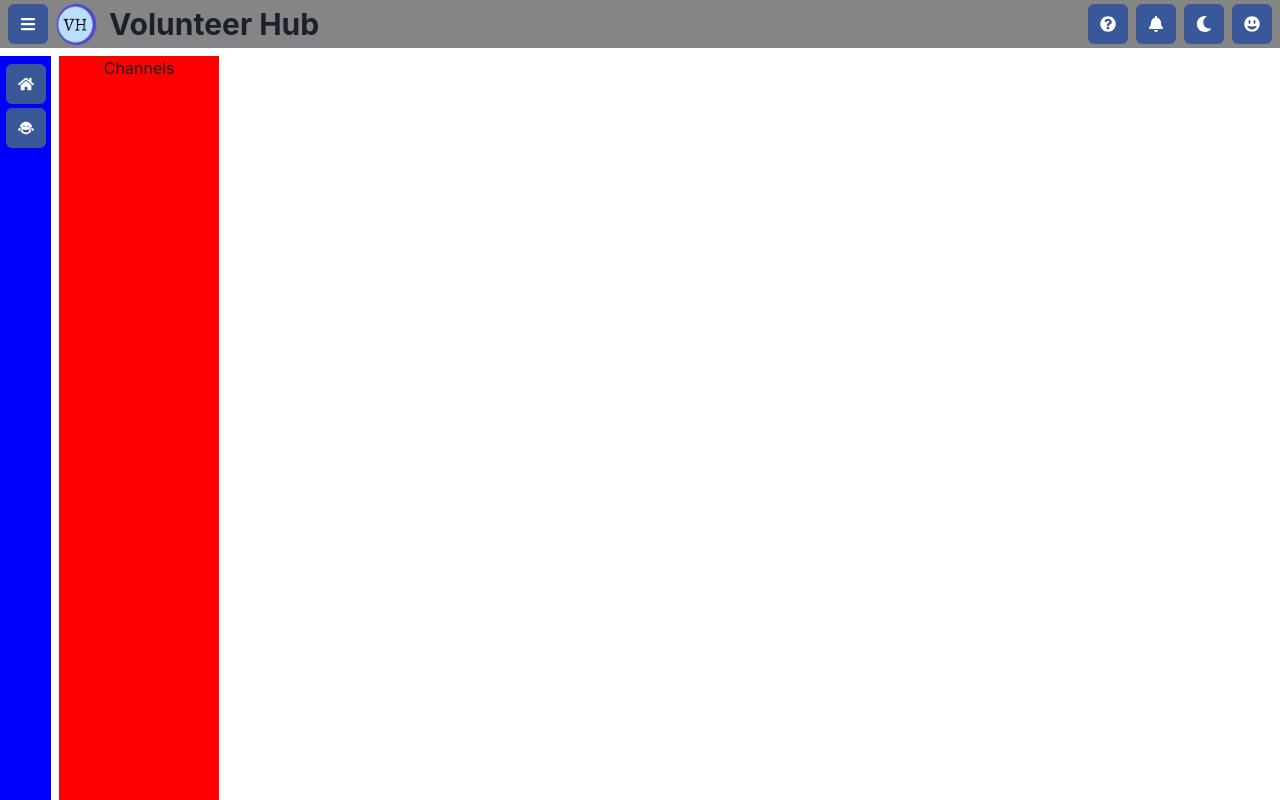
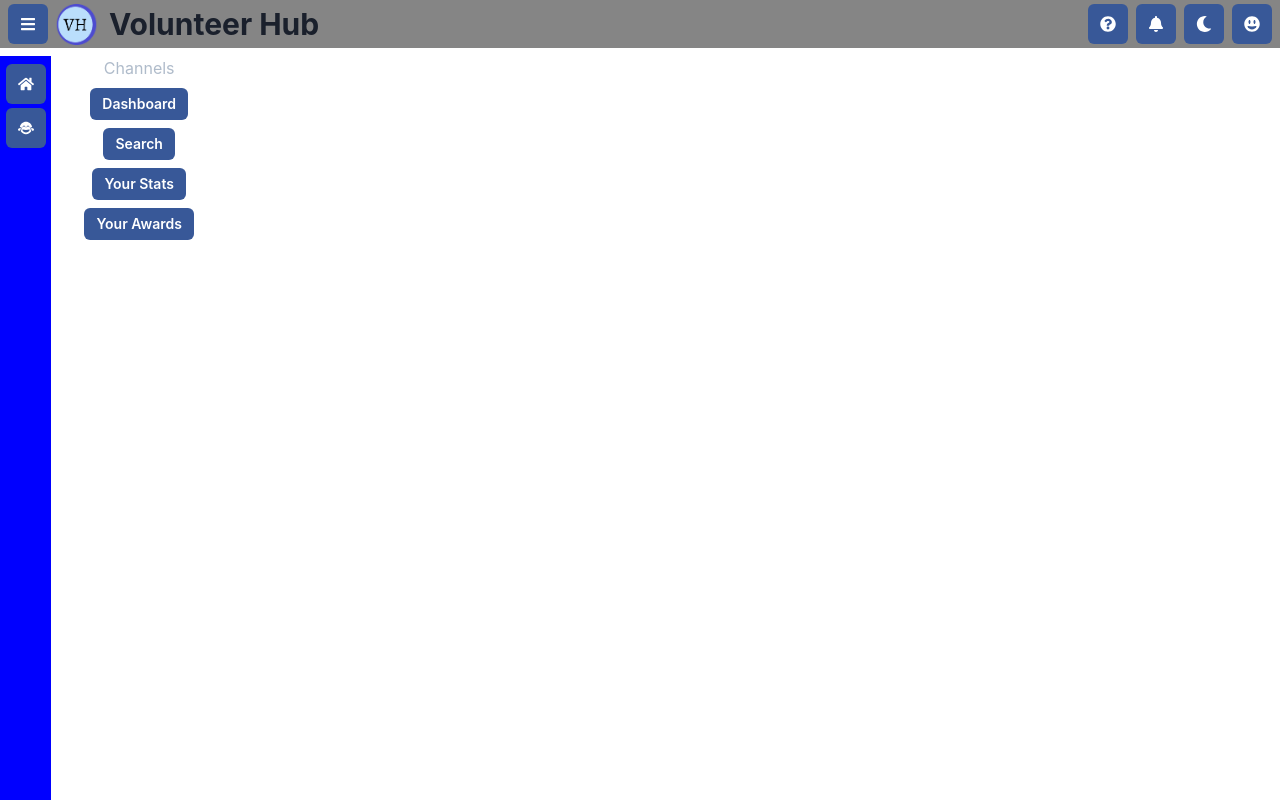
Before and after one commit to uvadhar11/Volunteer-Hub, a React (Create React App) app in the folder app/: page /home in a window 1280 px wide. Built offline with nearby package versions, Linux system fonts and the light colour scheme.

Commit message:
sidebar looks pretty good

```diff
--- a/app/src/components/home.js
+++ b/app/src/components/home.js
@@ -5,6 +5,8 @@ import {
   useColorMode,
   Spacer,
   HStack,
+  Button,
+  Text,
 } from "@chakra-ui/react";
 import React from "react";
 import {
@@ -94,8 +96,20 @@ function Home() {
         </VStack>
 
         {/* side side bar (like channel bar) */}
-        <VStack bg="red" width="10em" height="100%">
-          <text>Channels</text>
+        <VStack width="10em" height="100%">
+          <Text fontSize="1xl">Channels</Text>
+          <Button colorScheme={"facebook"} size="sm">
+            Dashboard
+          </Button>
+          <Button colorScheme={"facebook"} size="sm">
+            Search
+          </Button>
+          <Button colorScheme={"facebook"} size="sm">
+            Your Stats
+          </Button>
+          <Button colorScheme={"facebook"} size="sm">
+            Your Awards
+          </Button>
         </VStack>
       </HStack>
     </VStack>
```
